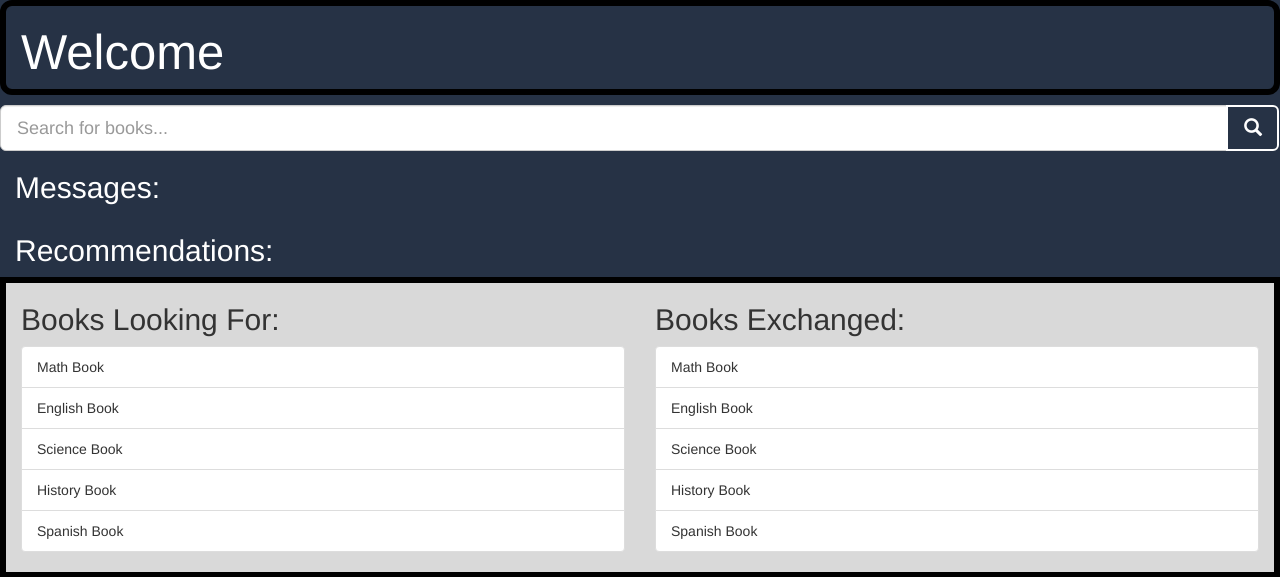
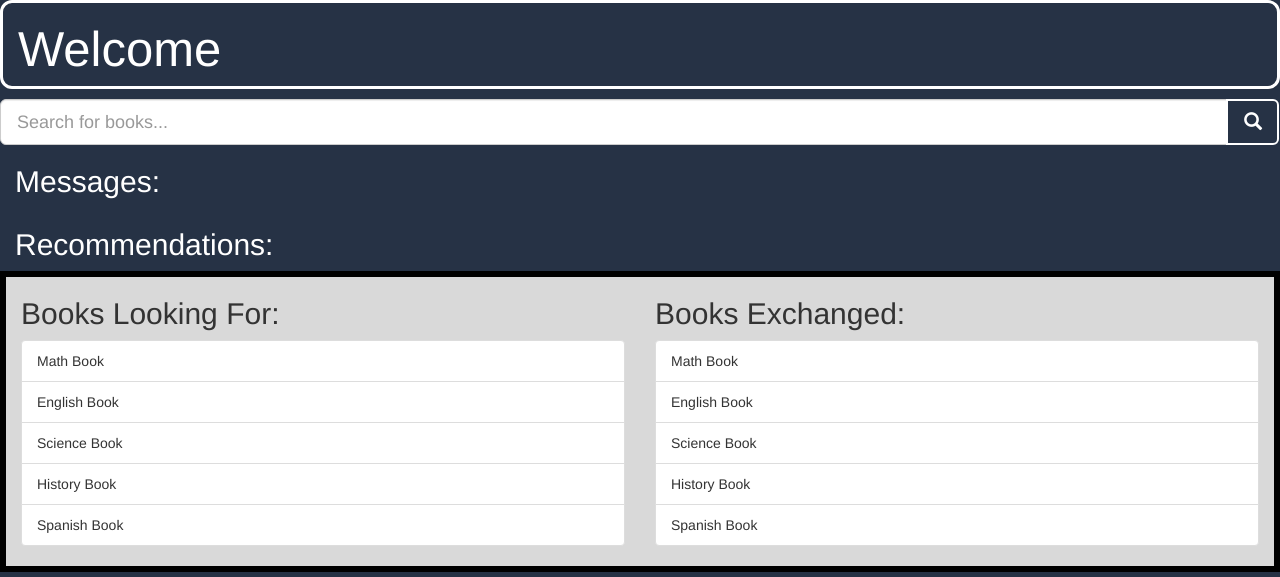
Before and after one commit to adamleighfish/TextbookExchange, a Django app: page /dashboard/ in a window 1280 px wide. Shown: the part 81-658 px from the top of the page. Run offline with Django 3.2, Linux system fonts and the light colour scheme; some libraries are stand-ins or nearby versions.

Commit message:
dashboard search autocomplete fix and minor style change

```diff
--- a/templates/dashboard/dashboard.html
+++ b/templates/dashboard/dashboard.html
@@ -7,6 +7,7 @@
     <meta name="viewport" content="width=device-width, initial-scale=1">
     <link rel="stylesheet" href="https://maxcdn.bootstrapcdn.com/bootstrap/3.3.7/css/bootstrap.min.css">
     <link rel="stylesheet" href="https://cdnjs.cloudflare.com/ajax/libs/font-awesome/4.7.0/css/font-awesome.min.css">
+    <link rel="stylesheet" href="http://code.jquery.com/ui/1.12.1/themes/base/jquery-ui.css" type="text/css" media="all"/>
     <script src="https://ajax.googleapis.com/ajax/libs/jquery/3.2.1/jquery.min.js"></script>
     <script src="https://ajax.googleapis.com/ajax/libs/jqueryui/1.12.1/jquery-ui.js" type="text/javascript"></script>
     <script src="https://maxcdn.bootstrapcdn.com/bootstrap/3.3.7/js/bootstrap.min.js"></script>
@@ -42,13 +43,12 @@
 
       <div class="container-fluid">
         <div class="row">
-            <div class="col-md-12" style="color: #FFF; border: 6px solid black; border-radius: 12px; margin-bottom: 10px; ">
+            <div class="col-md-12" style="color: #FFF; border: 3px solid white; border-radius: 12px; margin-bottom: 10px; ">
                 <h2 style = "font-size: 350%">Welcome {{request.user.username}}</h2>  <!-- Need to Link User name to name in database -->
             </div>
           </div>
       </div>
     <div></div>
-     <!-- Autofill not working here -->
     <form id="searchform" action="{%  url 'home:booksearch' %}" method="get">
         <div class = "input-group input-group-lg">
         <input class="form-control" id="q" name="q" placeholder="Search for books...">
```
Also changed, not shown: db.sqlite3.
